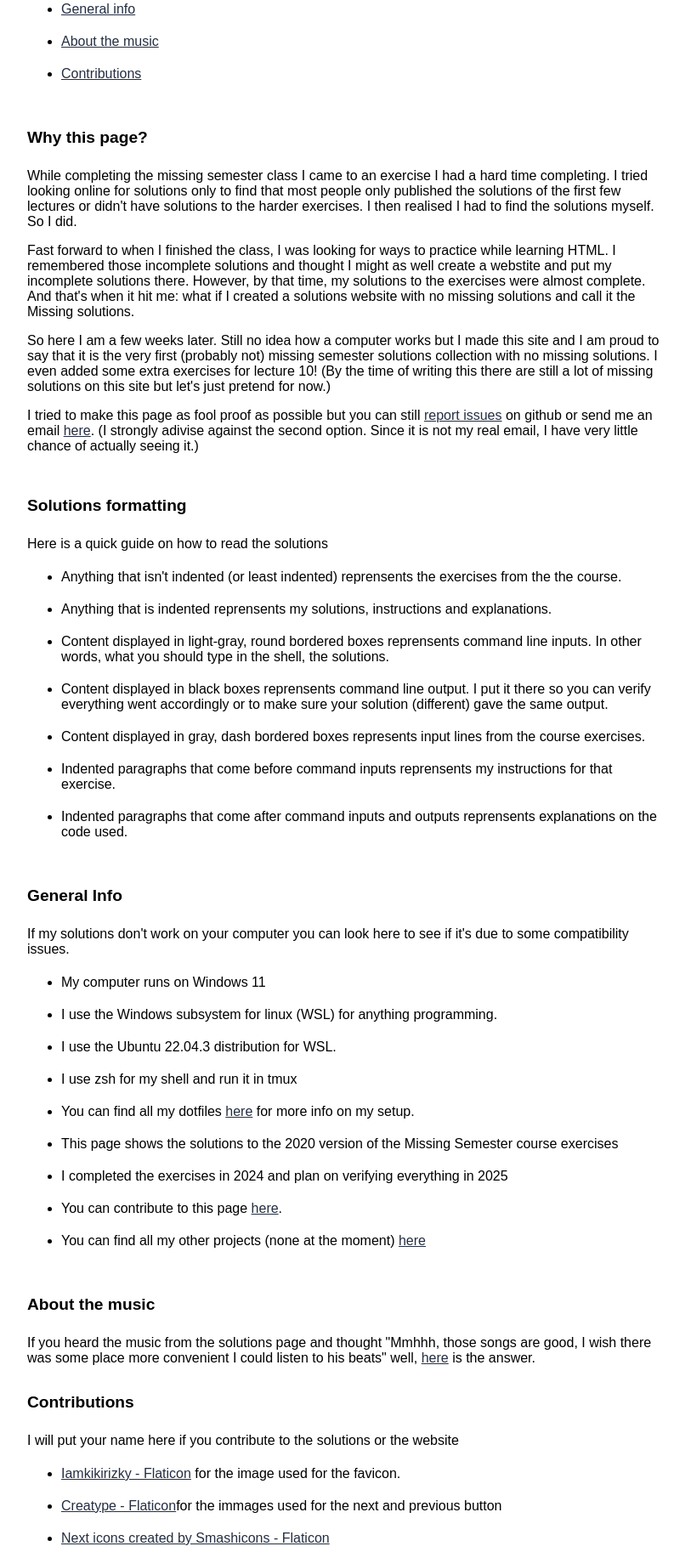
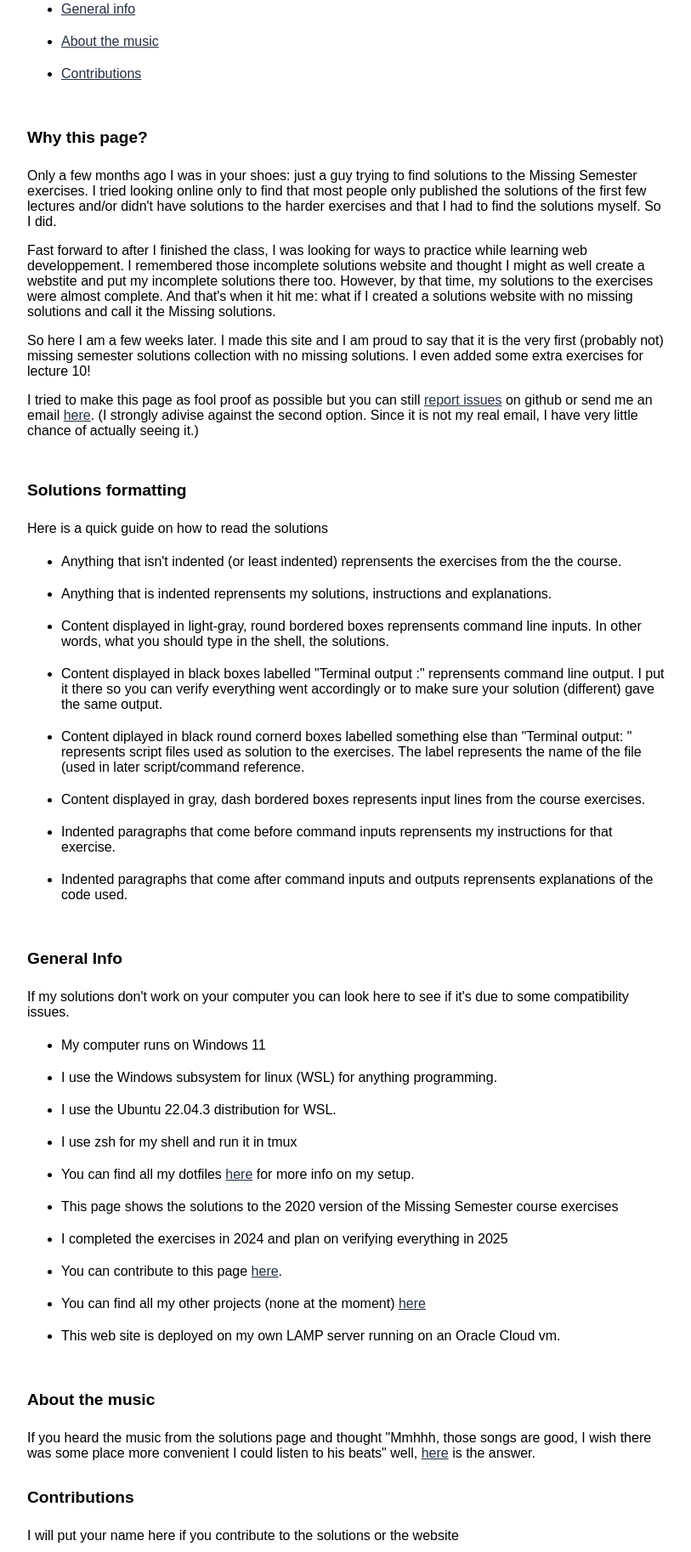
Before and after one commit to simon-bouchard/Missing-Semester-Solutions, a PHP site: page /about.php in a window 1280 px wide. Shown: the part 476-2302 px from the top of the page at 85% size, without its empty margins (233-1046 px from the left). Run offline with PHP 8.4, Linux system fonts and the light colour scheme.

Commit message:
change why this page text and added some set up and solutions formattiing info in about.php

```diff
--- a/about.php
+++ b/about.php
@@ -73,9 +73,9 @@
 
 <div class=ablock>
 <h5 id=why>Why this page?</h5>
-<p>While completing the missing semester class I came to an exercise I had a hard time completing. I tried looking online for solutions only to find that most people only published the solutions of the first few lectures or didn't have solutions to the harder exercises. I then realised I had to find the solutions myself. So I did.</p>
-<p>Fast forward to when I finished the class, I was looking for ways to practice while learning HTML. I remembered those incomplete solutions and thought I might as well create a webstite and put my incomplete solutions there. However, by that time, my solutions to the exercises were almost complete. And that's when it hit me: what if I created a solutions website with no missing solutions and call it the Missing solutions.</p>
-<p>So here I am a few weeks later. Still no idea how a computer works but I made this site and I am proud to say that it is the very first (probably not) missing semester solutions collection with no missing solutions. I even added some extra exercises for lecture 10! (By the time of writing this there are still a lot of missing solutions on this site but let's just pretend for now.)</p>
+<p>Only a few months ago I was in your shoes: just a guy trying to find solutions to the Missing Semester exercises. I tried looking online only to find that most people only published the solutions of the first few lectures and/or didn't have solutions to the harder exercises and that I had to find the solutions myself. So I did.</p>
+<p>Fast forward to after I finished the class, I was looking for ways to practice while learning web developpement. I remembered those incomplete solutions website and thought I might as well create a webstite and put my incomplete solutions there too. However, by that time, my solutions to the exercises were almost complete. And that's when it hit me: what if I created a solutions website with no missing solutions and call it the Missing solutions.</p>
+<p>So here I am a few weeks later. I made this site and I am proud to say that it is the very first (probably not) missing semester solutions collection with no missing solutions. I even added some extra exercises for lecture 10!</p>
 <p>I tried to make this page as fool proof as possible but you can still <a href="https://github.com/simon-bouchard/missing-semester_solutions/issues" target="_blank"</a>report issues</a> on github or send me an email <a href="mailto:">here</a>. (I strongly adivise against the second option. Since it is not my real email, I have very little chance of actually seeing it.)</p>
 </div>
 
@@ -86,10 +86,11 @@
 	<li>Anything that isn't indented (or least indented) reprensents the exercises from the the course.</li>
 	<li>Anything that is indented reprensents my solutions, instructions and explanations.</li>
 	<li>Content displayed in light-gray, round bordered boxes reprensents command line inputs. In other words, what you should type in the shell, the solutions.</li>
-	<li>Content displayed in black boxes reprensents command line output. I put it there so you can verify everything went accordingly or to make sure your solution (different) gave the same output.</li>
+	<li>Content displayed in black boxes labelled "Terminal output :" reprensents command line output. I put it there so you can verify everything went accordingly or to make sure your solution (different) gave the same output.</li>
+	<li>Content diplayed in black round cornerd boxes labelled something else than "Terminal output: " represents script files used as solution to the exercises. The label represents the name of the file (used in later script/command reference.</li>
 	<li>Content displayed in gray, dash bordered boxes represents input lines from the course exercises.</li>
 	<li>Indented paragraphs that come before command inputs reprensents my instructions for that exercise.</li>
-	<li>Indented paragraphs that come after command inputs and outputs reprensents explanations on the code used.</li>
+	<li>Indented paragraphs that come after command inputs and outputs reprensents explanations of the code used.</li>
 </ul>
 </div>
 
@@ -106,6 +107,7 @@
 	<li>I completed the exercises in 2024 and plan on verifying everything in 2025</li>
 	<li>You can contribute to this page <a href="https://github.com/simon-bouchard/missing-semester_solutions" target="_blank">here</a>.</li>
 	<li>You can find all my other projects (none at the moment) <a href="https://github.com/simon-bouchard" target="_blank">here</a></li>
+	<li>This web site is deployed on my own LAMP server running on an Oracle Cloud vm.</li>
 </ul>
 </div>
 
```
